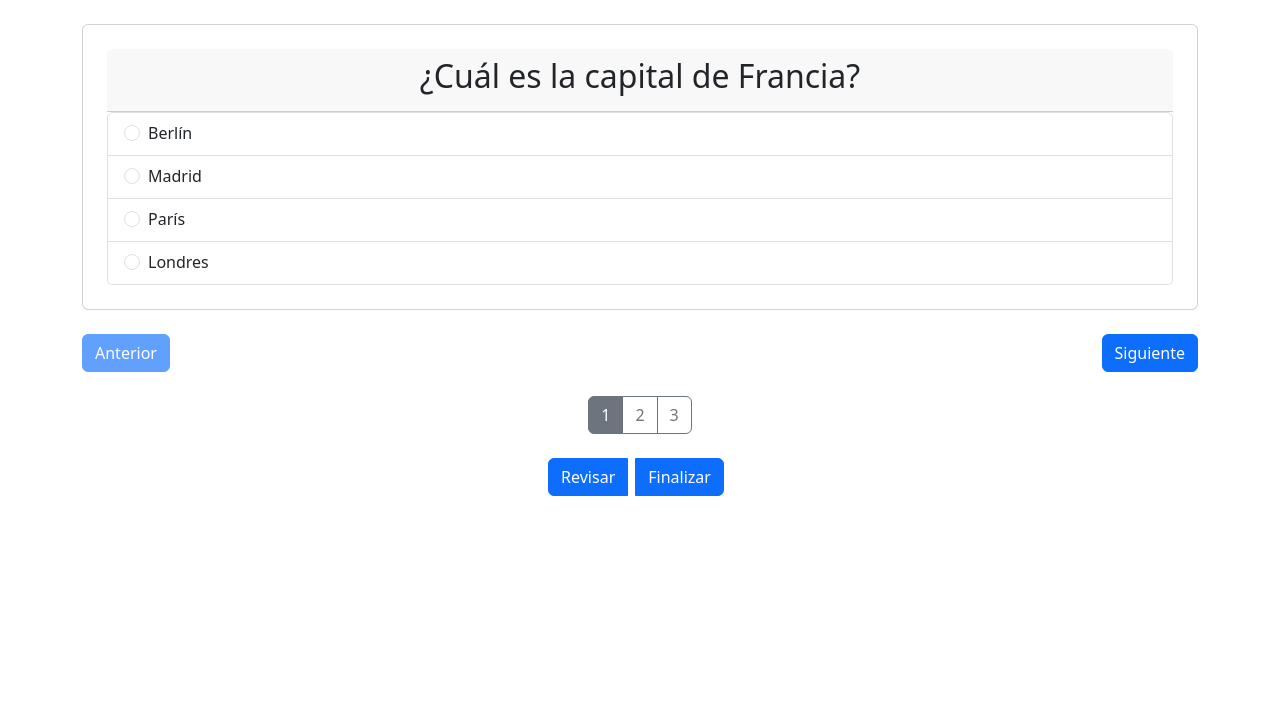
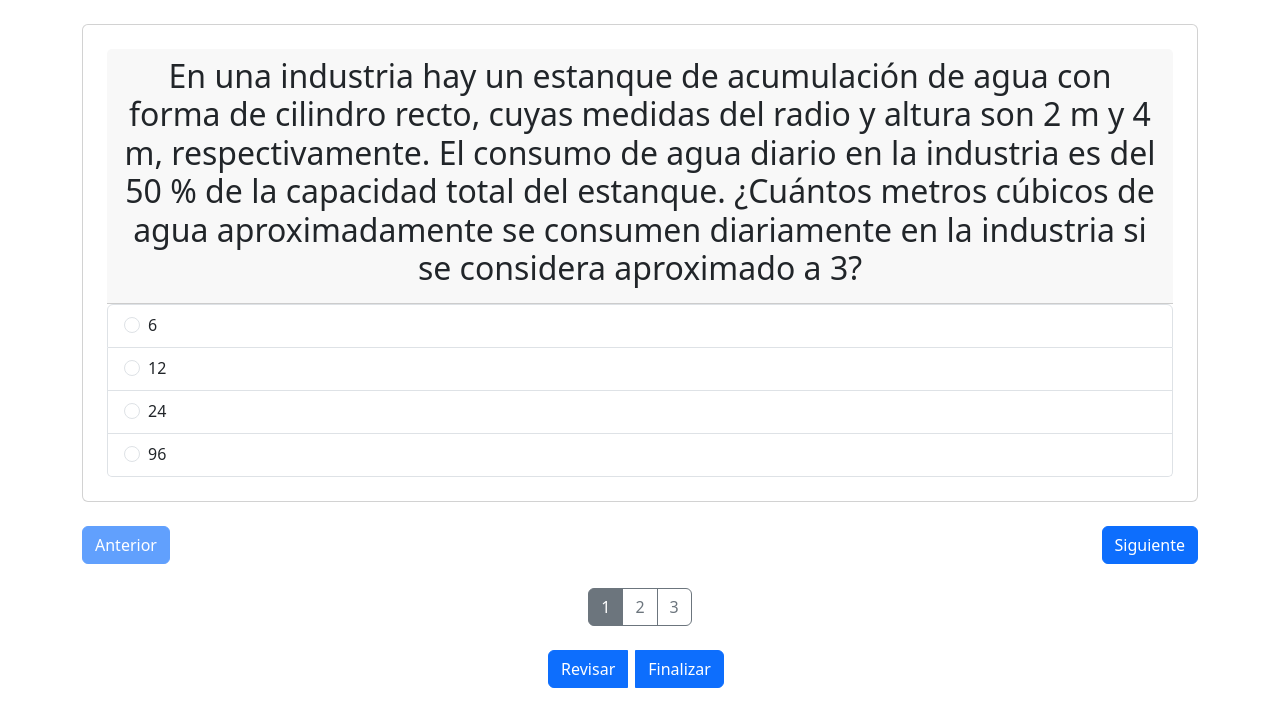
Before and after one commit to AlexisTripailaoHerrera/PAES-FRONT, an Angular app: page /matematica in a window 1280 px wide. Shown: the top 726 px of the page. Built offline with nearby package versions, Linux system fonts and the light colour scheme.

Commit message:
prueba largo texto

```diff
--- a/src/app/paes-matematica/preguntas-matematicas.service.ts
+++ b/src/app/paes-matematica/preguntas-matematicas.service.ts
@@ -11,8 +11,13 @@ export class PreguntasMatematicasService {
   public preguntasMatematicas: PreguntasModel[] = [
     {
       id: 1,
-      texto: '¿Cuál es la capital de Francia?',
-      opciones: ['Berlín', 'Madrid', 'París', 'Londres']
+      texto: 'En una industria hay un estanque de acumulación de agua con forma de\n' +
+          'cilindro recto, cuyas medidas del radio y altura son 2 m y 4 m, respectivamente.\n' +
+          'El consumo de agua diario en la industria es del 50 % de la capacidad total\n' +
+          'del estanque.\n' +
+          '¿Cuántos metros cúbicos de agua aproximadamente se consumen diariamente en\n' +
+          'la industria si se considera aproximado a 3?',
+      opciones: ['6', '12', '24', '96']
     },
     {
       id: 2,
```
